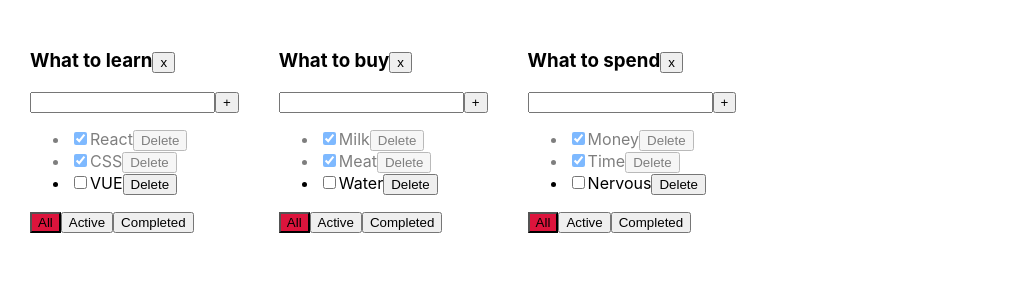
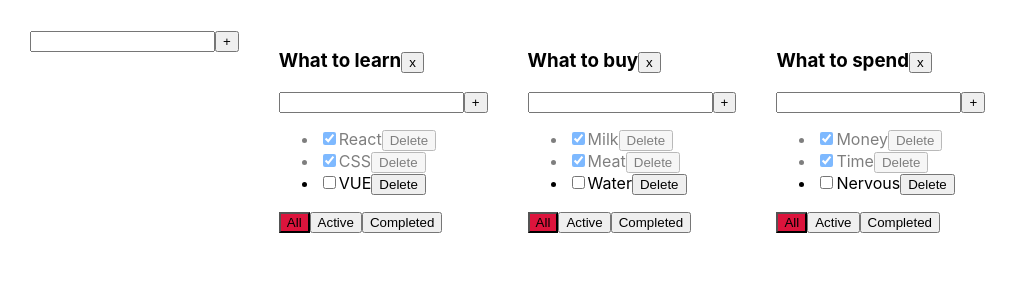
Before and after one commit to Syava7/TodoListTS, a React (Create React App) app: page / in a window 1280 px wide. Shown: the top 300 px of the page, without its empty margins (0-1018 px from the left). Built offline with nearby package versions, Linux system fonts and the light colour scheme.

Commit message:
refactor

```diff
--- /dev/null
+++ b/src/AddItemForm.tsx
@@ -0,0 +1,45 @@
+import React, {ChangeEvent, KeyboardEvent, useState} from 'react';
+
+type AddItemFormPropsType = {
+  addItem: (title: string) => void
+}
+
+
+function AddItemForm(props: AddItemFormPropsType) {
+  const [title, setTitle] = useState('')
+  const [error, setError] = useState(false)
+
+  const onChangeInput = (e: ChangeEvent<HTMLInputElement>) => {
+    setTitle(e.currentTarget.value)
+    setError(false)
+  }
+
+  const onKeyPressAddItem = (e: KeyboardEvent<HTMLInputElement>) => {
+    if (e.key === 'Enter') {
+      onClickAddItem()
+    }
+  }
+
+  const onClickAddItem = () => {
+    if (title.trim()) {
+      props.addItem(title)
+    } else {
+      setError(true)
+    }
+    setTitle('')
+  }
+
+
+  return (
+    <div>
+      <input className={error ? 'error' : ''}
+             value={title}
+             placeholder={error ? 'Title required' : ''}
+             onChange={onChangeInput}
+             onKeyPress={onKeyPressAddItem}/>
+      <button onClick={onClickAddItem}>+</button>
+    </div>
+  )
+}
+
+export default AddItemForm
--- a/src/App.tsx
+++ b/src/App.tsx
@@ -2,6 +2,7 @@
 import './App.css';
 import TodoList from './TodoList';
 import {v1} from 'uuid';
+import AddItemForm from './AddItemForm';
 
 export type TaskType = {
   id: string,
@@ -73,6 +74,15 @@
     })
   }
 
+  function changeTaskTitle(taskID: string, newTitle: string, todoListID: string) {
+    setTasks({
+      ...tasks,
+      [todoListID]: tasks[todoListID].map((t) => t.id === taskID
+        ? {...t, title: newTitle}
+        : t)
+    })
+  }
+
   function getTasksForTodoList(todoList: TodoListType) {
     switch (todoList.filter) {
       case 'active':
@@ -95,6 +105,19 @@
       : tl))
   }
 
+  function changeTodoListTitle(title: string, todoListID: string) {
+    setTodoLists(todoLists.map(tl => tl.id === todoListID
+      ? {...tl, title: title}
+      : tl))
+  }
+
+  function addTodoList(title: string) {
+    const newTodoListID = v1()
+    const newTodoList: TodoListType = {id: newTodoListID, title, filter: 'all'}
+    setTodoLists([...todoLists, newTodoList])
+    setTasks({...tasks, [newTodoListID]: []})
+  }
+
   const todoListsComponents = todoLists.map(tl => {
     return (
       <TodoList title={tl.title}
@@ -107,12 +130,15 @@
                 todoListID={tl.id}
                 key={tl.id}
                 removeTodoList={removeTodoList}
+                changeTaskTitle={changeTaskTitle}
+                changeTodoListTitle={changeTodoListTitle}
       />
     )
   })
 
   return (
     <div className="App">
+      <AddItemForm addItem={addTodoList} />
       {todoListsComponents}
     </div>
   );
--- /dev/null
+++ b/src/EditableSpan.tsx
@@ -0,0 +1,30 @@
+import React, {useState, ChangeEvent, KeyboardEvent} from 'react'
+
+type EditableSpanPropsType = {
+  title: string
+  changeTitle: (title: string) => void
+}
+
+function EditableSpan(props: EditableSpanPropsType) {
+  const [editMode, setEditMode] = useState<boolean>(false)
+  const [title, setTitle] = useState<string>(props.title)
+  const onEditMode = () => setEditMode(true)
+  const offEditMode = () => {
+    setEditMode(false)
+    props.changeTitle(title)
+  }
+  const onChangeInput = (e: ChangeEvent<HTMLInputElement>) => {
+    setTitle(e.currentTarget.value)
+  }
+  return (
+    editMode
+      ? <input value={title}
+               onChange={onChangeInput}
+               autoFocus
+               onBlur={offEditMode}/>
+      : <span
+      onDoubleClick={onEditMode}>{props.title}</span>
+  )
+}
+
+export default EditableSpan;
--- a/src/TodoList.tsx
+++ b/src/TodoList.tsx
@@ -1,5 +1,7 @@
 import React, {useState, ChangeEvent, KeyboardEvent} from 'react'
 import {FilterValueTypes, TaskType} from './App';
+import AddItemForm from './AddItemForm';
+import EditableSpan from './EditableSpan';
 
 type TodoListPropsType = {
   todoListID: string
@@ -11,32 +13,34 @@
   changeFilter: (value: FilterValueTypes, todoListID: string) => void
   changeTaskStatus: (taskID: string, newIsDoneValue: boolean, todoListID: string) => void
   removeTodoList: (todoListID: string) => void
+  changeTaskTitle: (taskID: string, newTitle: string, todoListID: string) => void
+  changeTodoListTitle: (title: string, todoListID: string) => void
 }
 
 function TodoList(props: TodoListPropsType) {
 
-  const [title, setTitle] = useState('')
-  const [error, setError] = useState(false)
+  // const [title, setTitle] = useState('')
+  // const [error, setError] = useState(false)
 
-  const onClickAddTask = () => {
-    if (title.trim()) {
-      props.addTask(title, props.todoListID)
-    } else {
-      setError(true)
-    }
-    setTitle('')
-  }
+  // const onClickAddTask = () => {
+  //   if (title.trim()) {
+  //     props.addTask(title, props.todoListID)
+  //   } else {
+  //     setError(true)
+  //   }
+  //   setTitle('')
+  // }
 
-  const onChangeInput = (e: ChangeEvent<HTMLInputElement>) => {
-    setTitle(e.currentTarget.value)
-    setError(false)
-  }
+  // const onChangeInput = (e: ChangeEvent<HTMLInputElement>) => {
+  //   setTitle(e.currentTarget.value)
+  //   setError(false)
+  // }
 
-  const onKeyPressAddTask = (e: KeyboardEvent<HTMLInputElement>) => {
-    if (e.key === 'Enter') {
-      onClickAddTask()
-    }
-  }
+  // const onKeyPressAddTask = (e: KeyboardEvent<HTMLInputElement>) => {
+  //   if (e.key === 'Enter') {
+  //     onClickAddTask()
+  //   }
+  // }
 
   const onClickRemoveTodolist = () => props.removeTodoList(props.todoListID)
 
@@ -52,35 +56,57 @@
     props.changeFilter('completed', props.todoListID)
   }
 
-  const elementsLi = props.tasks.map((t) => (
+  const addTask = (title: string) => {
+    props.addTask(title, props.todoListID)
+  }
+
+  const changeTodoListTitle = (title: string) => props.changeTodoListTitle(title, props.todoListID)
+
+
+
+  const elementsLi = props.tasks.map((t) => {
+
+      const changeTaskTitle = (title: string) => {
+        props.changeTaskTitle(t.id, title, props.todoListID)
+      }
+
+    return (
     <li className={t.isDone ? 'is-done' : ''} key={t.id}>
       <input
         type="checkbox"
         checked={t.isDone}
         onChange={(e) => props.changeTaskStatus(t.id, e.currentTarget.checked, props.todoListID)}/>
-      <span>{t.title}</span>
+      {/*<span>{t.title}</span>*/}
+      <EditableSpan title={t.title} changeTitle={changeTaskTitle} />
       <button
         onClick={() => {
           props.removeTask(t.id, props.todoListID)
         }}>
         Delete
       </button>
-    </li>))
+    </li>)
+  }
+  )
+
+
 
 
   return (
     <div>
-      <h3>{props.title}
+      <h3>
+        <EditableSpan title={props.title} changeTitle={changeTodoListTitle} />
         <button onClick={onClickRemoveTodolist}>x</button>
       </h3>
-      <div>
-        <input className={error ? 'error' : ''}
-               value={title}
-               placeholder={error ? 'Title required' : ''}
-               onChange={onChangeInput}
-               onKeyPress={onKeyPressAddTask}/>
-        <button onClick={onClickAddTask}>+</button>
-      </div>
+      <AddItemForm addItem={addTask}/>
+      {/*<div>*/}
+      {/*  <input className={error ? 'error' : ''}*/}
+      {/*         value={title}*/}
+      {/*         placeholder={error ? 'Title required' : ''}*/}
+      {/*         onChange={onChangeInput}*/}
+      {/*         onKeyPress={onKeyPressAddTask}/>*/}
+      {/*  <button onClick={onClickAddTask}>+</button>*/}
+      {/*</div>*/}
+
       <ul>
         {elementsLi}
       </ul>
```
